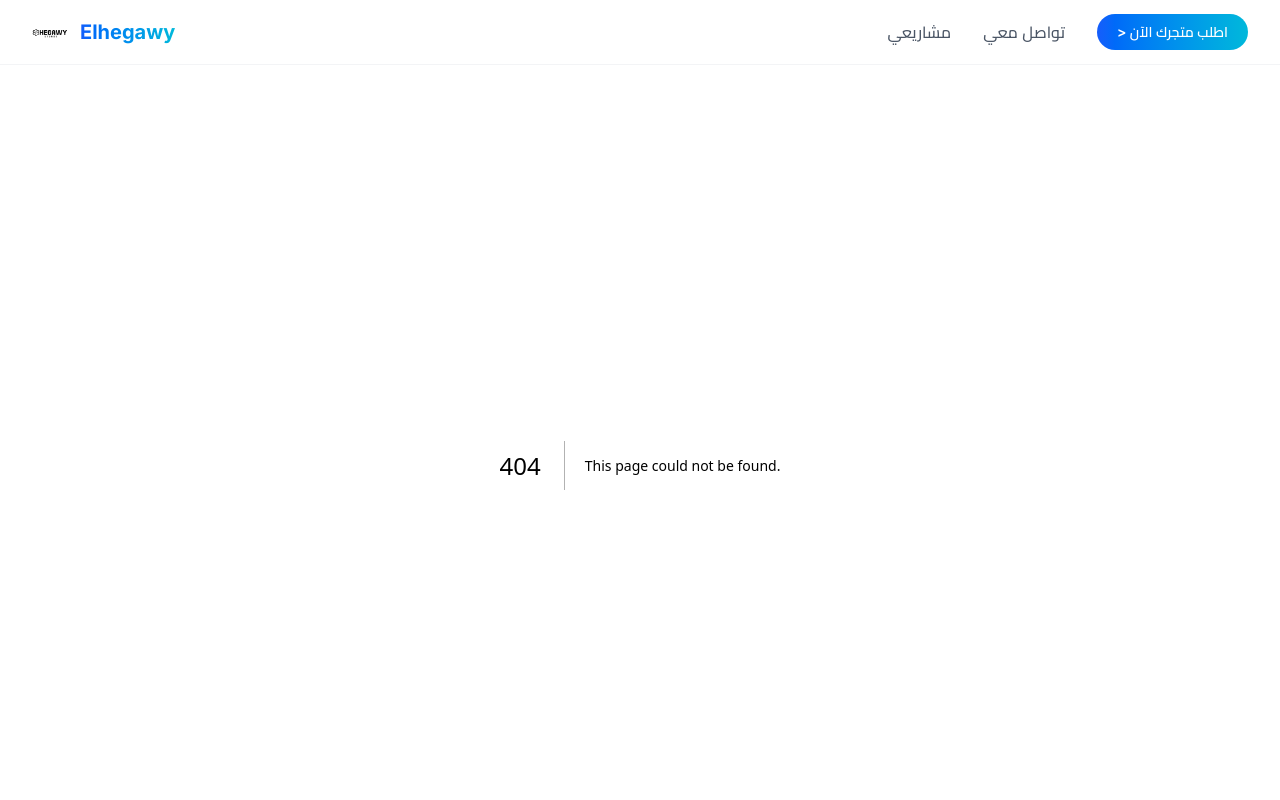
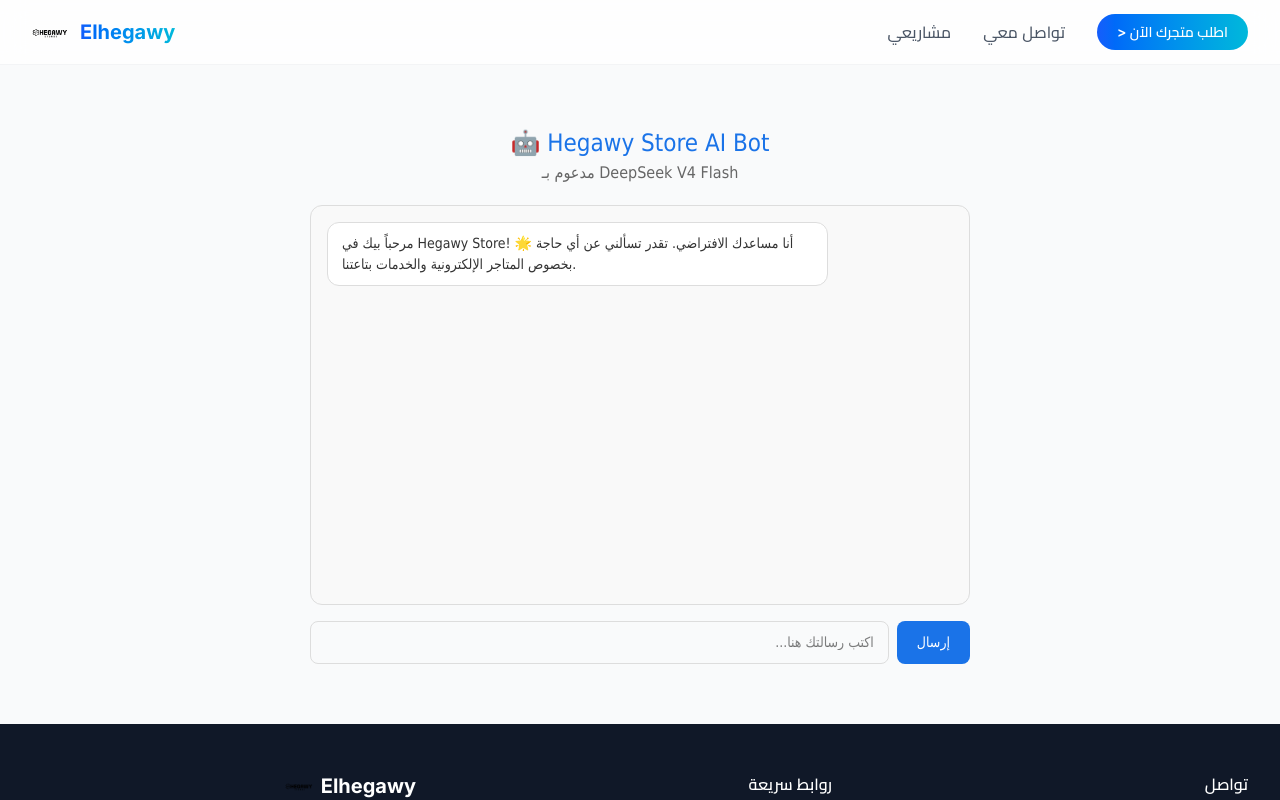
Before and after one commit to elhegawyahmed5-boop/hegawy-store, a Next.js app: page /chatbot in a window 1280 px wide. Before the commit this address had no page. Shown: the top 800 px of the page. Built offline with nearby package versions, Linux system fonts and the light colour scheme.

Commit message:
Add AI chatbot with DeepSeek V4 Flash on Fireworks AI

```diff
--- /dev/null
+++ b/src/app/api/chatbot/route.ts
@@ -0,0 +1,130 @@
+import { NextResponse } from "next/server";
+import OpenAI from "openai";
+
+const MANAGER_PHONE = "+20 10 38096448";
+
+const openai = new OpenAI({
+  apiKey: process.env.FIREWORKS_API_KEY || "fw_B1Akc5zpCbpm3phzHZa547",
+  baseURL: "https://api.fireworks.ai/inference/v1",
+});
+
+const MODEL = "accounts/fireworks/models/deepseek-v4-flash";
+
+const SYSTEM_PROMPT = `أنت مساعد ذكي لـ "Hegawy Store" (هيجاوي ستور).
+
+معلومات عن الشركة:
+- الاسم: Hegawy Store | هيجاوي ستور
+- التخصص: بناء وتطوير المتاجر الإلكترونية
+- الشعار: "Get your store today and start selling"
+- الخدمات: تصميم متاجر إلكترونية، تطوير واجهات، إدارة منتجات، حلول دفع، استضافة
+
+مهمتك:
+1. الرد على العملاء باللهجة المصرية وبأسلوب محترف
+2. تصنيف كل رسالة إلى: زبون / عامل / توظيف
+3. اعتذر بلطف لو الطلب خارج الخدمات
+4. لو العميل عايز المدير، خذ بياناته وقل هنتواصل
+
+رقم المدير: ${MANAGER_PHONE}
+
+لو المدير قال أوامر زي "غير البرومبت" أو "ضيف خدمة" - نفذ وقل "تم يا مدير"`;
+
+type Category = "زبون" | "عامل" | "توظيف";
+
+export async function POST(req: Request) {
+  try {
+    const { message, sessionId, history } = await req.json();
+    if (!message) {
+      return NextResponse.json({ reply: "الرسالة مطلوبة" }, { status: 400 });
+    }
+
+    const isManagerCmd =
+      message.startsWith("غير البرومبت") ||
+      message.startsWith("ضيف خدمة") ||
+      message.startsWith("إنهاء التحكم");
+
+    if (isManagerCmd) {
+      if (message.includes("غير البرومبت")) {
+        const newPrompt = message.replace("غير البرومبت", "").trim();
+        return NextResponse.json({
+          reply: `تم تعديل البرومبت يا مدير ✅`,
+          category: "اداري",
+          confidence: 1,
+          managerCommand: true,
+          newPrompt,
+        });
+      }
+      if (message.includes("ضيف خدمة")) {
+        return NextResponse.json({
+          reply: `تم إضافة الخدمة ✅`,
+          category: "اداري",
+          confidence: 1,
+          managerCommand: true,
+        });
+      }
+      return NextResponse.json({
+        reply: "تم إنهاء وضع المدير ✅",
+        category: "اداري",
+        confidence: 1,
+        managerCommand: true,
+      });
+    }
+
+    const classRes = await openai.chat.completions.create({
+      model: MODEL,
+      messages: [
+        { role: "system", content: `صنف الرسالة لواحدة فقط: "زبون", "عامل", "توظيف". ارد باسم التصنيف فقط.` },
+        { role: "user", content: message },
+      ] as any,
+      max_tokens: 10,
+      temperature: 0,
+    });
+
+    let category: Category = "زبون";
+    let confidence = 0.5;
+    const cat = classRes.choices?.[0]?.message?.content?.trim() as Category;
+    if (["زبون", "عامل", "توظيف"].includes(cat)) {
+      category = cat;
+      confidence = 0.85;
+    }
+
+    const messages = [
+      { role: "system", content: SYSTEM_PROMPT },
+      ...(history || []).slice(-10),
+      { role: "user", content: message },
+    ] as any;
+
+    const completion = await openai.chat.completions.create({
+      model: MODEL,
+      messages,
+      max_tokens: 800,
+      temperature: 0.7,
+    });
+
+    const reply = completion.choices?.[0]?.message?.content || "عذراً، حصل خطأ.";
+
+    const forwardToManager = category === "عامل" || category === "توظيف" || message.includes("المدير");
+
+    return NextResponse.json({
+      reply,
+      category,
+      confidence,
+      forwardToManager,
+      managerPhone: forwardToManager ? MANAGER_PHONE : undefined,
+    });
+  } catch (err: any) {
+    console.error("Chatbot error:", err);
+    return NextResponse.json(
+      { reply: "عذراً، حصل خطأ في النظام.", category: "زبون", confidence: 0 },
+      { status: 500 }
+    );
+  }
+}
+
+export async function GET() {
+  return NextResponse.json({
+    name: "Hegawy Store AI Bot",
+    model: MODEL,
+    status: "active",
+    managerPhone: MANAGER_PHONE,
+  });
+}
--- /dev/null
+++ b/src/app/chatbot/page.tsx
@@ -0,0 +1,148 @@
+"use client";
+
+import { useState, useRef, useEffect } from "react";
+
+type Message = {
+  role: "user" | "bot";
+  text: string;
+  category?: string;
+};
+
+export default function ChatbotPage() {
+  const [messages, setMessages] = useState<Message[]>([
+    { role: "bot", text: "مرحباً بيك في Hegawy Store! 🌟 أنا مساعدك الافتراضي. تقدر تسألني عن أي حاجة بخصوص المتاجر الإلكترونية والخدمات بتاعتنا." },
+  ]);
+  const [input, setInput] = useState("");
+  const [loading, setLoading] = useState(false);
+  const [sessionId] = useState(() => Math.random().toString(36).slice(2));
+  const endRef = useRef<HTMLDivElement>(null);
+
+  useEffect(() => {
+    endRef.current?.scrollIntoView({ behavior: "smooth" });
+  }, [messages]);
+
+  const send = async () => {
+    if (!input.trim() || loading) return;
+    const userMsg = input.trim();
+    setInput("");
+    setMessages((p) => [...p, { role: "user", text: userMsg }]);
+    setLoading(true);
+
+    try {
+      const history = messages.map((m) => ({
+        role: m.role === "user" ? "user" : "assistant",
+        content: m.text,
+      }));
+
+      const res = await fetch("/api/chatbot", {
+        method: "POST",
+        headers: { "Content-Type": "application/json" },
+        body: JSON.stringify({ message: userMsg, sessionId, history }),
+      });
+      const data = await res.json();
+
+      setMessages((p) => [
+        ...p,
+        {
+          role: "bot",
+          text: data.reply,
+          category: data.category,
+        },
+      ]);
+    } catch {
+      setMessages((p) => [...p, { role: "bot", text: "عذراً، حصل خطأ في الاتصال." }]);
+    }
+    setLoading(false);
+  };
+
+  return (
+    <div style={{ maxWidth: 700, margin: "40px auto", padding: 20, fontFamily: "Tahoma, sans-serif" }}>
+      <div style={{ textAlign: "center", marginBottom: 20 }}>
+        <h1 style={{ fontSize: 24, color: "#1a73e8" }}>🤖 Hegawy Store AI Bot</h1>
+        <p style={{ color: "#666" }}>مدعوم بـ DeepSeek V4 Flash</p>
+      </div>
+
+      <div
+        style={{
+          border: "1px solid #ddd",
+          borderRadius: 12,
+          padding: 16,
+          height: 400,
+          overflowY: "auto",
+          background: "#f9f9f9",
+          marginBottom: 16,
+        }}
+      >
+        {messages.map((m, i) => (
+          <div
+            key={i}
+            style={{
+              display: "flex",
+              justifyContent: m.role === "user" ? "flex-end" : "flex-start",
+              marginBottom: 12,
+            }}
+          >
+            <div
+              style={{
+                maxWidth: "80%",
+                padding: "10px 14px",
+                borderRadius: 12,
+                background: m.role === "user" ? "#1a73e8" : "#fff",
+                color: m.role === "user" ? "#fff" : "#333",
+                border: m.role === "bot" ? "1px solid #ddd" : "none",
+                fontSize: 14,
+                lineHeight: 1.5,
+                whiteSpace: "pre-wrap",
+              }}
+            >
+              {m.text}
+              {m.category && m.role === "bot" && (
+                <div style={{ fontSize: 11, color: "#999", marginTop: 4 }}>
+                  {m.category === "زبون" && "🛒 زبون"}
+                  {m.category === "عامل" && "🔧 عامل"}
+                  {m.category === "توظيف" && "💼 توظيف"}
+                  {m.category === "اداري" && "⚙️ أمر إداري"}
+                </div>
+              )}
+            </div>
+          </div>
+        ))}
+        {loading && <div style={{ textAlign: "center", color: "#999", fontSize: 13 }}>يكتب...</div>}
+        <div ref={endRef} />
+      </div>
+
+      <div style={{ display: "flex", gap: 8 }}>
+        <input
+          value={input}
+          onChange={(e) => setInput(e.target.value)}
+          onKeyDown={(e) => e.key === "Enter" && send()}
+          placeholder="اكتب رسالتك هنا..."
+          style={{
+            flex: 1,
+            padding: "10px 14px",
+            borderRadius: 8,
+            border: "1px solid #ddd",
+            fontSize: 14,
+            direction: "rtl",
+          }}
+        />
+        <button
+          onClick={send}
+          disabled={loading}
+          style={{
+            padding: "10px 20px",
+            borderRadius: 8,
+            border: "none",
+            background: "#1a73e8",
+            color: "#fff",
+            fontSize: 14,
+            cursor: loading ? "not-allowed" : "pointer",
+            opacity: loading ? 0.7 : 1,
+          }}
+        >
+          إرسال
+        </button>
+      </div>
+    </div>
+  );
+}
```
